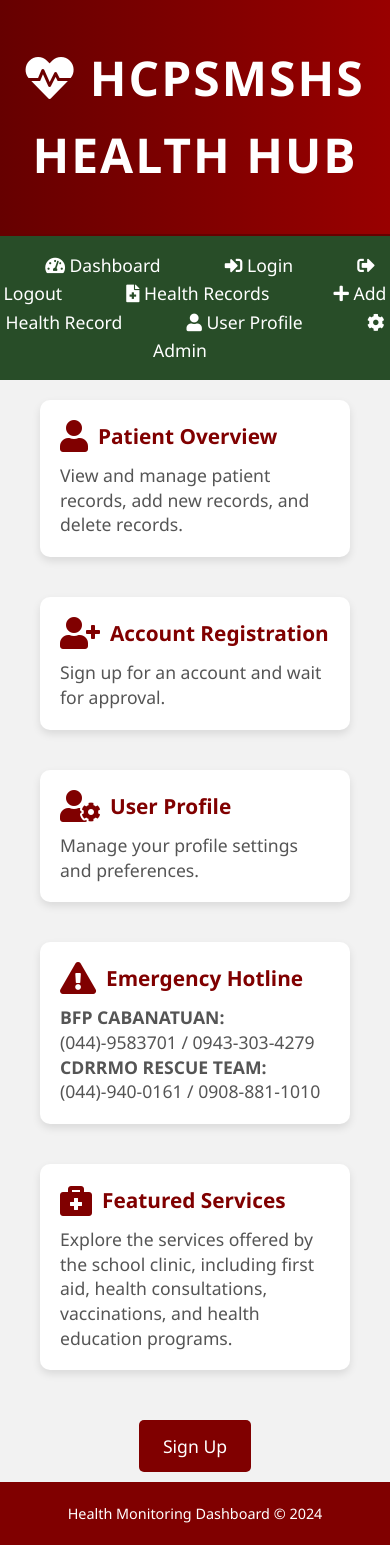
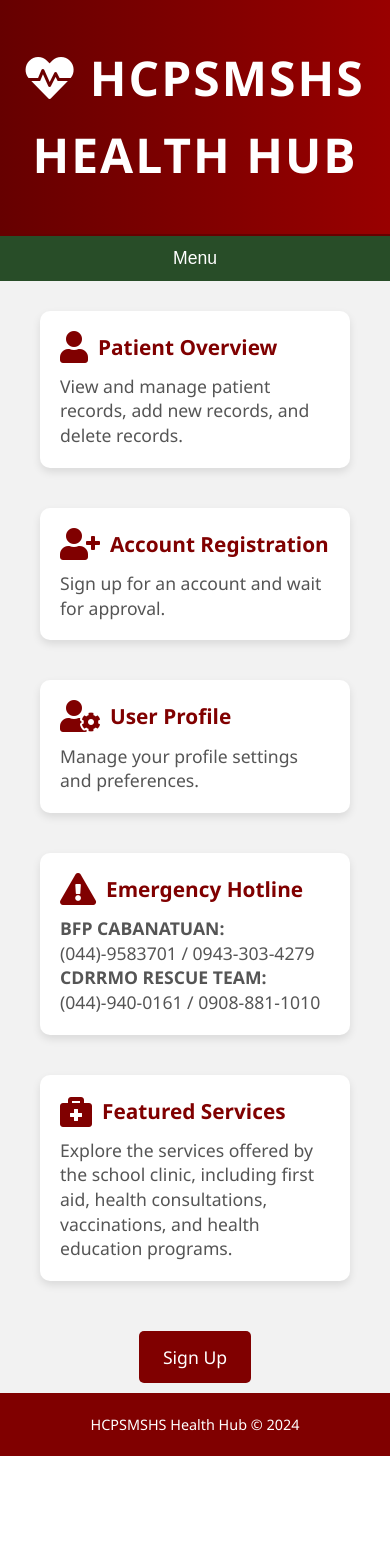
Before and after one commit to Webapphmchair/webapphmchair, a Django app: page / in a window 390 px wide. After the commit the page ends 1456 px from the top, so only its background shows below. Run offline with Django 5.2, Linux system fonts and the light colour scheme.

Commit message:
Update dashboard.html

```diff
--- a/health_monitorapp/templates/health_monitorapp/dashboard.html
+++ b/health_monitorapp/templates/health_monitorapp/dashboard.html
@@ -65,6 +65,38 @@
             background-color: #d3d3d3; /* Light Gray */
         }
 
+        /* Dropdown menu for small screens */
+        .dropdown-content {
+            display: none;
+            position: absolute;
+            background-color: #284d28;
+            min-width: 160px;
+            box-shadow: 0 8px 16px 0 rgba(0,0,0,0.2);
+            z-index: 1;
+        }
+
+        .dropdown-content a {
+            color: white;
+            padding: 12px 16px;
+            text-decoration: none;
+            display: block;
+        }
+
+        .dropdown-content a:hover {
+            background-color: #800000; /* Dark Maroon */
+        }
+
+        .dropdown {
+            display: none;
+            position: relative;
+            text-align: center;
+        }
+
+        /* Show the dropdown menu on click */
+        .show {
+            display: block;
+        }
+
         /* Main content styles */
         main {
             background-color: #f2f2f2; /* Light Gray */
@@ -81,7 +113,7 @@
             border-radius: 10px;
             box-shadow: 0 4px 8px rgba(0, 0, 0, 0.1);
             padding: 20px;
-            width: calc(100% - 40px);
+            width: calc(100% - 40px); /* Adjusted width */
             transition: transform 0.3s ease;
             text-align: left;
             margin-bottom: 20px;
@@ -151,10 +183,56 @@
             font-size: 0.9rem;
         }
 
-         /* Media queries for responsiveness */
+        /* Media queries for responsiveness */
         @media only screen and (min-width: 768px) {
             .dashboard-card {
                 width: calc(33.33% - 40px);
+            }
+        }
+
+        @media only screen and (max-width: 767px) {
+            nav {
+                display: none;
+            }
+
+            .dropdown {
+                display: block;
+            }
+
+            .dropdown button {
+                background-color: #284d28;
+                color: white;
+                padding: 12px 24px;
+                font-size: 1.1rem;
+                border: none;
+                cursor: pointer;
+                width: 100%;
+                margin-bottom: 10px; /* Adjusted margin */
+            }
+
+            .dropdown-content {
+                display: none;
+                position: absolute;
+                background-color: #284d28;
+                min-width: 160px;
+                box-shadow: 0 8px 16px 0 rgba(0,0,0,0.2);
+                z-index: 1;
+                width: 100%; /* Adjusted width */
+                left: 0;
+                top: 100%;
+            }
+
+            .dropdown-content a {
+                padding: 10px;
+                width: 100%; /* Adjusted width */
+            }
+
+            .dropdown-content a:hover {
+                background-color: #800000; /* Dark Maroon */
+            }
+
+            .dropdown:hover .dropdown-content {
+                display: block;
             }
         }
     </style>
@@ -173,6 +251,20 @@
         <a href="/user-profile"><i class="fas fa-user"></i> User Profile</a>
         <a href="/admin" class="admin-link"><i class="fas fa-cog"></i> Admin</a>
     </nav>
+
+    <!-- Dropdown menu for small screens -->
+    <div class="dropdown">
+        <button class="dropbtn" onclick="toggleDropdown()">Menu</button>
+        <div class="dropdown-content">
+            <a href="/dashboard"><i class="fas fa-tachometer-alt"></i> Dashboard</a>
+            <a href="/login"><i class="fas fa-sign-in-alt"></i> Login</a>
+            <a href="#" onclick="logout()"><i class="fas fa-sign-out-alt"></i> Logout</a>
+            <a href="/health-records"><i class="fas fa-file-medical"></i> Health Records</a>
+            <a href="/add-health-record"><i class="fas fa-plus"></i> Add Health Record</a>
+            <a href="/user-profile"><i class="fas fa-user"></i> User Profile</a>
+            <a href="/admin" class="admin-link"><i class="fas fa-cog"></i> Admin</a>
+        </div>
+    </div>
 
     <main>
         <div class="dashboard-card">
@@ -210,7 +302,7 @@
     <!-- Signup button -->
     <a href="{% url 'signup' %}" class="signup-btn">Sign Up</a>
 
-    <!-- JavaScript for handling logout -->
+    <!-- JavaScript for handling logout and dropdown menu -->
     <script>
         function logout() {
             // Create a form element
@@ -229,10 +321,30 @@
             document.body.appendChild(form);
             form.submit();
         }
+
+        function toggleDropdown() {
+            var dropdownContent = document.querySelector(".dropdown-content");
+            dropdownContent.classList.toggle("show");
+        }
+
+        // Close dropdown when clicking outside of it
+        window.onclick = function(event) {
+            if (!event.target.matches('.dropbtn')) {
+                var dropdowns = document.getElementsByClassName("dropdown-content");
+                var i;
+                for (i = 0; i < dropdowns.length; i++) {
+                    var openDropdown = dropdowns[i];
+                    if (openDropdown.classList.contains('show')) {
+                        openDropdown.classList.remove('show');
+                    }
+                }
+            }
+        }
     </script>
+
     <!-- Footer -->
     <footer>
-        <p>Health Monitoring Dashboard &copy; 2024</p>
+        <p>HCPSMSHS Health Hub &copy; 2024</p>
     </footer>
 </body>
 </html>
```
